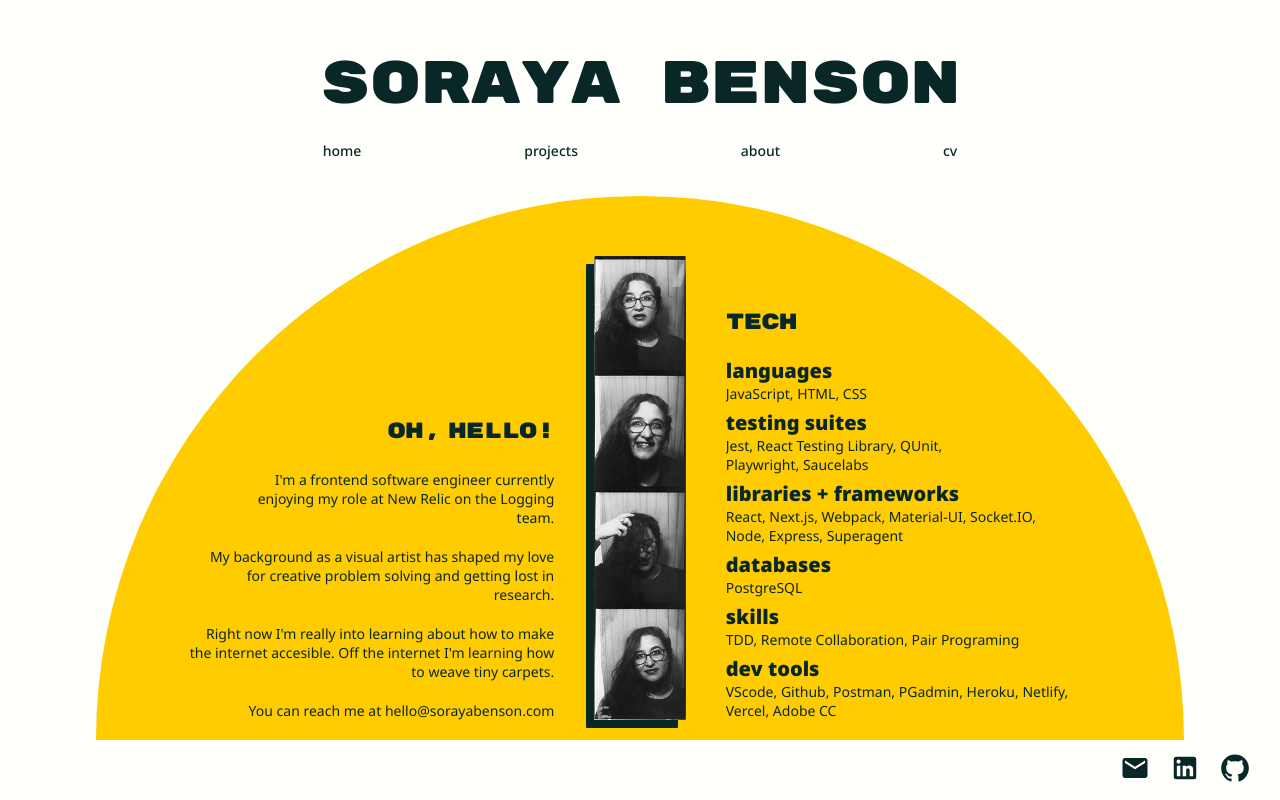
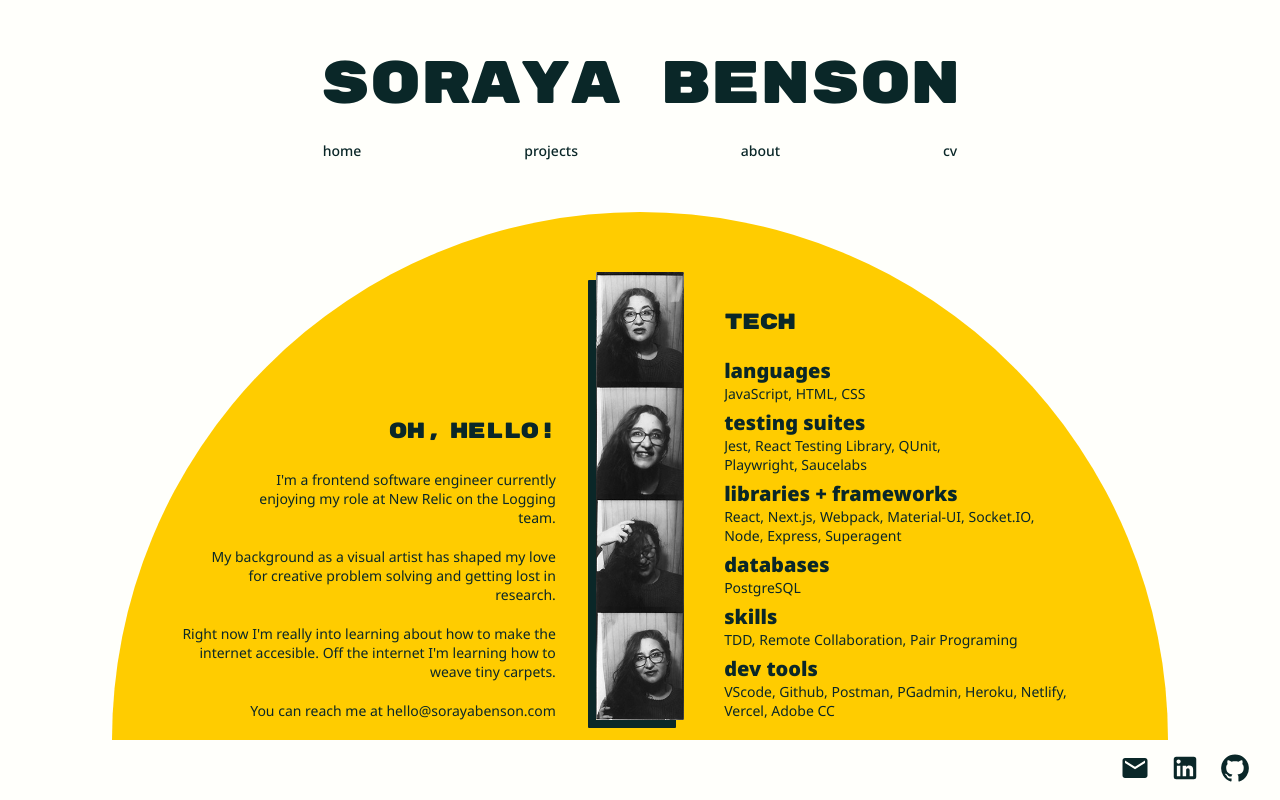
Before and after one commit to sorayamajdolashrafi/portfolio, a Next.js app: page /about in a window 1280 px wide. Built offline with nearby package versions, Linux system fonts and the light colour scheme.

Commit message:
size the moon

```diff
--- a/styles/about.module.css
+++ b/styles/about.module.css
@@ -223,6 +223,12 @@
 
 /* laptop */
 @media (min-width: 62em) {
+    .moon {
+        width: 132vh;
+        height: 66vh;
+        border-radius: 132vh 132vh 0 0;
+    }
+
     .p1 {
         width: 65%;
     }
@@ -259,6 +265,12 @@
 
 /* desktop l */
 @media (min-width: 104em) {
+    .moon {
+        width: 140vh;
+        height: 70vh;
+        border-radius: 140vh 140vh 0 0;
+    }
+
     .p1 {
         width: 55%;
     }
```
